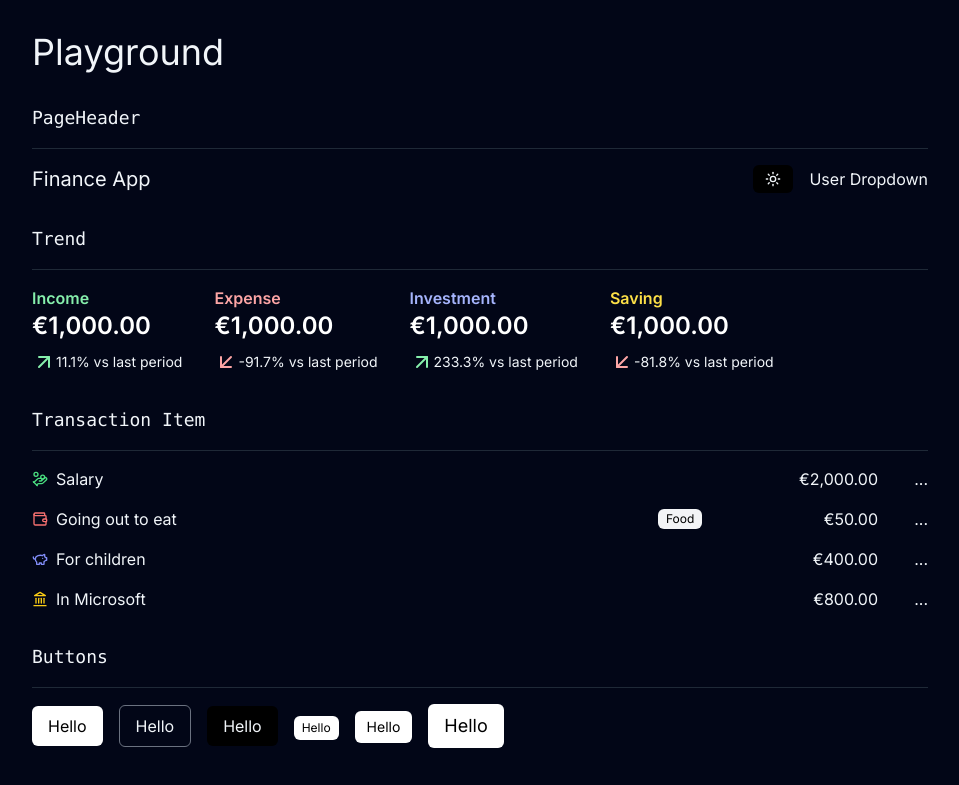
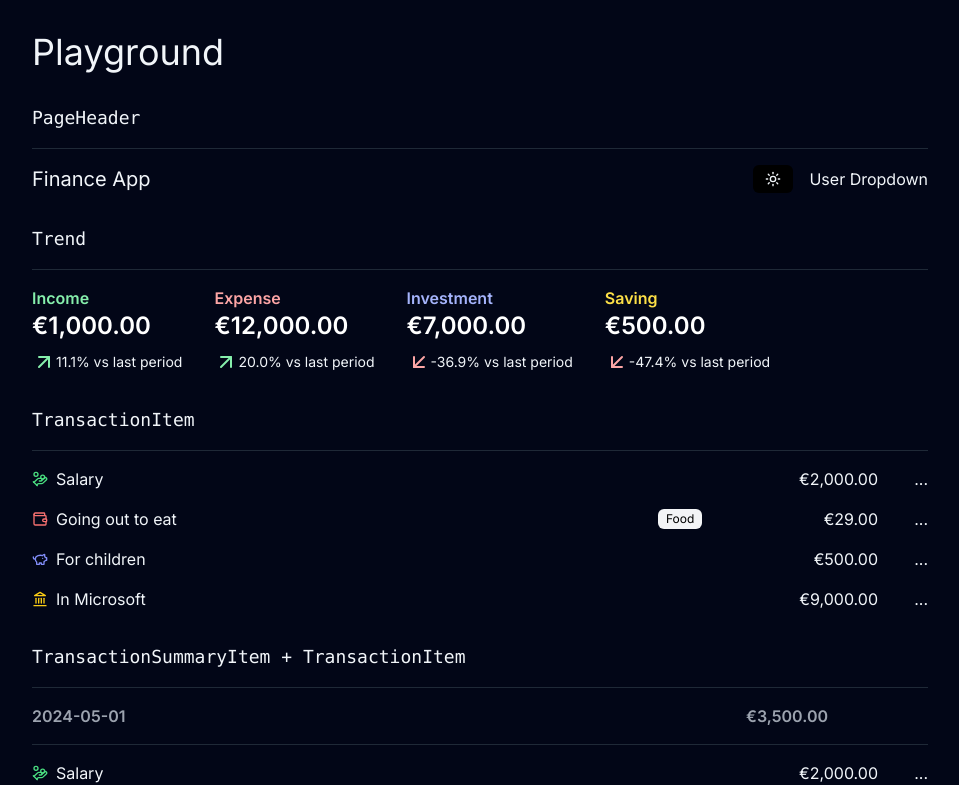
Before and after one commit to Amirhoseinmiri/finance-app, a Next.js app: page /playground in a window 1280 px wide. Shown: the top 785 px of the page, without its empty margins (160-1119 px from the left). Built offline with nearby package versions, Linux system fonts and the light colour scheme; no server answers.

Commit message:
data base setup

```diff
--- /dev/null
+++ b/db.json
@@ -0,0 +1,114 @@
+{
+  "transactions": [
+    {
+      "id": 1,
+      "amount": 100,
+      "type": "Expense",
+      "description": "Restaurant",
+      "category": "Food",
+      "created_at": "2023-03-15T23:00:00"
+    },
+    {
+      "id": 2,
+      "amount": 159,
+      "type": "Expense",
+      "description": "Gas",
+      "category": "Car",
+      "created_at": "2023-03-15T23:00:00"
+    },
+    {
+      "id": 3,
+      "amount": 500,
+      "type": "Income",
+      "description": "Salary",
+      "category": "",
+      "created_at": "2023-03-15T23:00:00"
+    },
+    {
+      "id": 4,
+      "amount": 99,
+      "type": "Expense",
+      "description": "Rent",
+      "category": "Housing",
+      "created_at": "2024-05-10T23:00:00"
+    },
+    {
+      "type": "Expense",
+      "category": "Health",
+      "amount": 900,
+      "description": "Paying for stuff...",
+      "created_at": "2024-01-23T00:00:00",
+      "id": 5
+    },
+    {
+      "type": "Investment",
+      "category": "Education",
+      "amount": 10000,
+      "description": "For the future",
+      "created_at": "2023-11-17T00:00:00",
+      "id": 6
+    },
+    {
+      "type": "Income",
+      "category": "Housing",
+      "amount": 6771,
+      "description": "Paying for stuff...",
+      "created_at": "2023-11-17T00:00:00",
+      "id": 7
+    },
+    {
+      "type": "Income",
+      "category": "Housing",
+      "amount": 343,
+      "description": "Paying for stuff...",
+      "created_at": "2024-01-23T00:00:00",
+      "id": 8
+    },
+    {
+      "type": "Saving",
+      "category": "Housing",
+      "amount": 500,
+      "description": "Salary",
+      "created_at": "2023-11-17T00:00:00",
+      "id": 9
+    },
+    {
+      "type": "Income",
+      "category": "Housing",
+      "amount": 1,
+      "description": "Salary",
+      "created_at": "2024-01-23T00:00:00",
+      "id": 10
+    },
+    {
+      "type": "Income",
+      "category": "Housing",
+      "amount": 1,
+      "description": "Salary",
+      "created_at": "2024-01-23T00:00:00",
+      "id": 11
+    }
+  ],
+  "trends": [
+    {
+      "id": "Income",
+      "amount": 4000,
+      "prevAmount": 3000
+    },
+    {
+      "id": "Expense",
+      "amount": 4000,
+      "prevAmount": 3000
+    },
+    {
+      "id": "Saving",
+      "amount": 4000,
+      "prevAmount": 3000
+    },
+    {
+      "id": "Investment",
+      "amount": 4000,
+      "prevAmount": 3000
+    }
+  ]
+}
--- a/package.json
+++ b/package.json
@@ -6,9 +6,11 @@
     "dev": "next dev",
     "build": "next build",
     "start": "next start",
-    "lint": "next lint"
+    "lint": "next lint",
+    "json-server": "json-server --watch db.json --port 3100"
   },
   "dependencies": {
+    "json-server": "^1.0.0-beta.1",
     "lucide-react": "^0.390.0",
     "next": "14.2.3",
     "react": "^18",
--- /dev/null
+++ b/src/app/dashboard/components/transactionList.js
@@ -0,0 +1,101 @@
+"use client";
+
+import Button from "@/components/Button/Button";
+import Separator from "@/components/Seperator/Seperator";
+import TransactionItem from "@/components/Transaction-item/Transaction-item";
+import TransactionSummaryItem from "@/components/TransactionSummery/TransactionSummery";
+import { Loader } from "lucide-react";
+import { useState } from "react";
+
+const groupAndSumTransactionsByDate = (transactions) => {
+  const grouped = {};
+  for (const transaction of transactions) {
+    const date = transaction.created_at.split("T")[0];
+    if (!grouped[date]) {
+      grouped[date] = { transactions: [], amount: 0 };
+    }
+    grouped[date].transactions.push(transaction);
+    const amount =
+      transaction.type === "Expense" ? -transaction.amount : transaction.amount;
+    grouped[date].amount += amount;
+  }
+  return grouped;
+};
+
+async function fetchTransactions(range, offset = 0, limit = 10) {
+  const supabase = createClient();
+  let { data, error } = await supabase.rpc("fetch_transactions", {
+    limit_arg: limit,
+    offset_arg: offset,
+    range_arg: range,
+  });
+  if (error) throw new Error("We can't fetch transactions");
+  return data;
+}
+export default function TransactionList({ range, initialTransactions }) {
+  const [transactions, setTransactions] = useState(initialTransactions);
+  const [buttonHidden, setButtonHidden] = useState(
+    initialTransactions.length === 0
+  );
+  const [loading, setLoading] = useState(false);
+  const grouped = groupAndSumTransactionsByDate(transactions);
+
+  const handleClick = async () => {
+    setLoading(true);
+    let nextTransactions = null;
+    try {
+      nextTransactions = await fetchTransactions(
+        range,
+        transactions.length,
+        10
+      );
+      setButtonHidden(nextTransactions.length === 0);
+      setTransactions((prevTransactions) => [
+        ...prevTransactions,
+        ...nextTransactions,
+      ]);
+    } finally {
+      setLoading(false);
+    }
+  };
+
+  const handleRemoved = (id) => () => {
+    setTransactions((prev) => [...prev].filter((t) => t.id !== id));
+  };
+
+  return (
+    <div className="space-y-8">
+      {Object.entries(grouped).map(([date, { transactions, amount }]) => (
+        <div key={date}>
+          <TransactionSummaryItem date={date} amount={amount} />
+          <Separator />
+          <section className="space-y-4">
+            {transactions.map((transaction) => (
+              <div key={transaction.id}>
+                <TransactionItem
+                  {...transaction}
+                  onRemoved={handleRemoved(transaction.id)}
+                />
+              </div>
+            ))}
+          </section>
+        </div>
+      ))}
+      {transactions.length === 0 && (
+        <div className="text-center text-gray-400 dark:text-gray-500">
+          No transactions found
+        </div>
+      )}
+      {!buttonHidden && (
+        <div className="flex justify-center">
+          <Button variant="ghost" onClick={handleClick} disabled={loading}>
+            <div className="flex items-center space-x-1">
+              {loading && <Loader className="animate-spin" />}
+              <div>Load More</div>
+            </div>
+          </Button>
+        </div>
+      )}
+    </div>
+  );
+}
--- a/src/app/dashboard/layout.js
+++ b/src/app/dashboard/layout.js
@@ -6,7 +6,7 @@ const Layout = ({ children }) => {
     <div>
       <PageHeader className={"mt-8"} />
       <main>{children}</main>
-      <footer>Footer</footer>
+      <footer className="mt-auto text-center py-8">Footer</footer>
     </div>
   );
 };
--- a/src/app/dashboard/page.js
+++ b/src/app/dashboard/page.js
@@ -1,7 +1,13 @@
 import React from "react";
+import TransactionList from "./components/transactionList";
 
 const Page = () => {
-  return <div>hello from dashboard</div>;
+  return (
+    <div>
+      {" "}
+      <TransactionList />{" "}
+    </div>
+  );
 };
 
 export default Page;
--- a/src/app/layout.js
+++ b/src/app/layout.js
@@ -13,7 +13,9 @@ export default function RootLayout({ children }) {
   const theme = useServerDarkMode();
   return (
     <html lang="en" className={theme}>
-      <body className={inter.className}>{children}</body>
+      <body className={`${inter.className} min-h-screen flex flex-col`}>
+        {children}
+      </body>
     </html>
   );
 }
--- a/src/app/playground/page.js
+++ b/src/app/playground/page.js
@@ -2,7 +2,9 @@ import Button from "@/components/Button/Button";
 import Input from "@/components/Input/Input";
 import Label from "@/components/Label/Label";
 import Select from "@/components/Select/Select";
+import Separator from "@/components/Seperator/Seperator";
 import TransactionItem from "@/components/Transaction-item/Transaction-item";
+import TransactionSummaryItem from "@/components/TransactionSummery/TransactionSummery";
 import TransactionSummeryItem from "@/components/TransactionSummery/TransactionSummery";
 import PageHeader from "@/components/pageHeader/pageHeader";
 import Trend from "@/components/trend/trend";
@@ -24,41 +26,67 @@ const Page = () => {
       </div>
       <div>
         <h2 className="mb-4 text-lg font-mono">Trend</h2>
-        <hr className="mb-4 border-gray-200 dark:border-gray-800" />
+        <Separator />
         <div className="flex space-x-8">
-          <Trend type={"Income"} amount={1000} prevAmount={900} />
-          <Trend type={"Expense"} amount={1000} prevAmount={12000} />
-          <Trend type={"Investment"} amount={1000} prevAmount={300} />
-          <Trend type={"Saving"} amount={1000} prevAmount={5482} />
+          <Trend type="Income" amount={1000} prevAmount={900} />
+          <Trend type="Expense" amount={12000} prevAmount={10000} />
+          <Trend type="Investment" amount={7000} prevAmount={11100} />
+          <Trend type="Saving" amount={500} prevAmount={950} />
         </div>
       </div>
+
       <div>
-        <h2 className="mb-4 text-lg font-mono">Transaction Item</h2>
-        <hr className="mb-4 border-gray-200 dark:border-gray-800" />
+        <h2 className="mb-4 text-lg font-mono">TransactionItem</h2>
+        <Separator />
         <div className="space-y-4">
+          <TransactionItem type="Income" description="Salary" amount={2000} />
           <TransactionItem
-            type={"Income"}
-            description={"Salary"}
-            amount={2000}
+            type="Expense"
+            category="Food"
+            description="Going out to eat"
+            amount={29}
           />
           <TransactionItem
-            type={"Expense"}
-            description={"Going out to eat"}
-            category={"Food"}
-            amount={50}
+            type="Saving"
+            description="For children"
+            amount={500}
           />
           <TransactionItem
-            type={"Saving"}
-            description={"For children"}
-            amount={400}
-          />
-          <TransactionItem
-            type={"Investment"}
-            description={"In Microsoft"}
-            amount={800}
+            type="Investment"
+            description="In Microsoft"
+            amount={9000}
           />
         </div>
       </div>
+
+      <div>
+        <h2 className="mb-4 text-lg font-mono">
+          TransactionSummaryItem + TransactionItem
+        </h2>
+        <Separator />
+        <div className="space-y-4">
+          <TransactionSummaryItem date="2024-05-01" amount={3500} />
+          <Separator />
+          <TransactionItem type="Income" description="Salary" amount={2000} />
+          <TransactionItem
+            type="Expense"
+            category="Food"
+            description="Going out to eat"
+            amount={29}
+          />
+          <TransactionItem
+            type="Saving"
+            description="For children"
+            amount={500}
+          />
+          <TransactionItem
+            type="Investment"
+            description="In Microsoft"
+            amount={9000}
+          />
+        </div>
+      </div>
+
       <div>
         <h2 className="mb-4 text-lg font-mono">Buttons</h2>
         <hr className="mb-4 border-gray-200 dark:border-gray-800" />
--- /dev/null
+++ b/src/components/Seperator/Seperator.js
@@ -0,0 +1,3 @@
+export default function Separator() {
+  return <hr className="my-4 border-gray-200 dark:border-gray-800" />;
+}
--- a/src/components/TransactionSummery/TransactionSummery.js
+++ b/src/components/TransactionSummery/TransactionSummery.js
@@ -1,16 +1,15 @@
 import { useFormatCurrency } from "@/hooks/use-format-currency";
 
-const TransactionSummeryItem = ({ date, amount }) => {
+export default function TransactionSummaryItem({ date, amount }) {
   const formattedAmount = useFormatCurrency(amount);
   return (
     <div className="flex text-gray-500 dark:text-gray-400 font-semibold">
       <div className="grow">{date}</div>
+
       <div className="min-w-[70px] text-right font-semibold">
         {formattedAmount}
       </div>
-      <div className="min-w-[50px]"></div>
+      <div className="min-w-[100px]"></div>
     </div>
   );
-};
-
-export default TransactionSummeryItem;
+}
```
Also changed, not shown: 1 other file (tests, documents, lock files or other folders).
